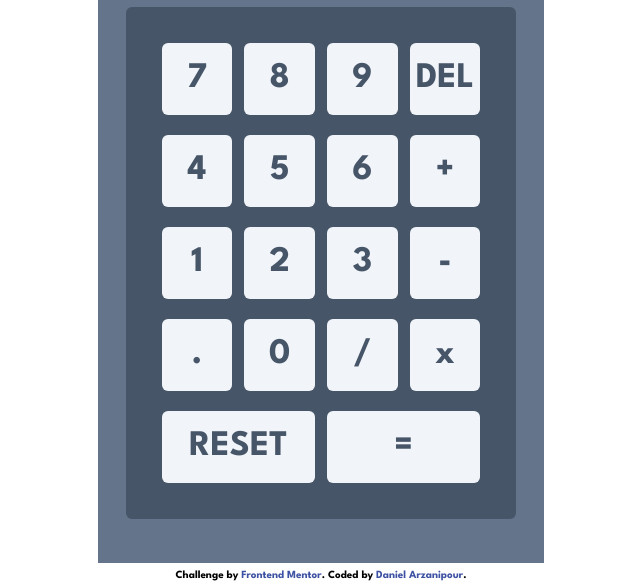
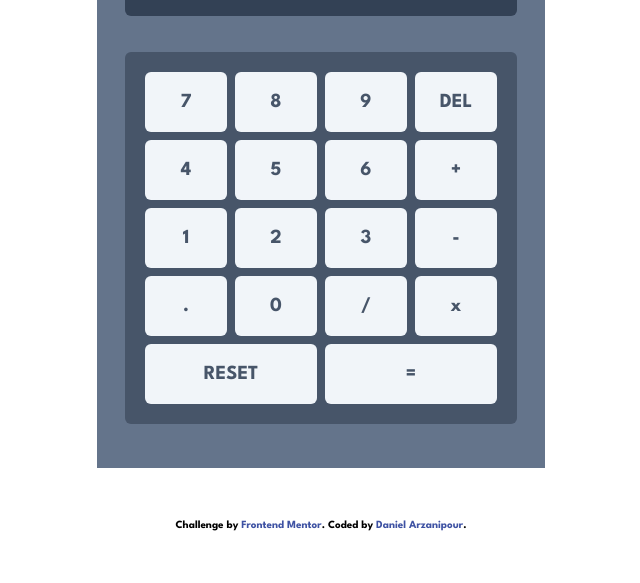
Before and after one commit to Frontend-Mentor-Projects-Daniel/calculator-app, a website: page index.html in a window 1280 px wide. Shown: the part 217-800 px from the top of the page, without its empty margins (319-959 px from the left). Drawn offline with Linux system fonts and the light colour scheme.

Commit message:
change layout

```diff
--- a/index.html
+++ b/index.html
@@ -36,9 +36,7 @@
       }
     </style>
   </head>
-  <body
-    class="flex flex-col items-center justify-between font-spartan font-bold"
-  >
+  <body class="wrapper font-spartan font-bold">
     <!-- ----------------
               HEADER
       --------------------- -->
@@ -51,7 +49,7 @@
             CALCULATOR
       --------------------- -->
       <div
-        class="flex max-w-lg flex-col bg-slate-500 px-7 pt-14 pb-11 text-slate-100"
+        class="mx-auto flex max-w-md flex-col bg-slate-500 px-7 pt-14 pb-11 text-slate-100"
       >
         <!-- title and theme switcher -->
         <div class="flex items-center justify-between">
@@ -65,47 +63,48 @@
         </div>
 
         <!-- buttons -->
-        <div class="mt-9 flex flex-col gap-5 rounded-md bg-slate-600 p-9">
-          <div class="btn-group">
+        <!-- <div class="mt-9 flex flex-col gap-5 rounded-md bg-slate-600 p-9"> -->
+        <div class="btn-group mt-9 rounded-md bg-slate-600 p-5">
+          <!-- <div class="btn-group"> -->
           <button class="btn">7</button>
           <button class="btn">8</button>
           <button class="btn">9</button>
           <button class="btn">DEL</button>
-          </div>
+          <!-- </div> -->
 
-          <div class="btn-group">
+          <!-- <div class="btn-group"> -->
           <button class="btn">4</button>
           <button class="btn">5</button>
           <button class="btn">6</button>
           <button class="btn">+</button>
-          </div>
+          <!-- </div> -->
 
-          <div class="btn-group">
+          <!-- <div class="btn-group"> -->
           <button class="btn">1</button>
           <button class="btn">2</button>
           <button class="btn">3</button>
           <button class="btn">-</button>
-          </div>
+          <!-- </div> -->
 
-          <div class="btn-group">
+          <!-- <div class="btn-group"> -->
           <button class="btn">.</button>
           <button class="btn">0</button>
           <button class="btn">/</button>
           <button class="btn">x</button>
-          </div>
+          <!-- </div> -->
 
-          <div class="btn-group">
+          <!-- <div class="btn-group"> -->
           <button
-              class="btn aspect-auto items-center justify-center self-center py-4"
+            class="btn col-span-2 items-center justify-center self-center py-4"
           >
             RESET
           </button>
           <button
-              class="btn aspect-auto items-center justify-center self-center py-4"
+            class="btn col-span-2 items-center justify-center self-center py-4"
           >
             =
           </button>
-          </div>
+          <!-- </div> -->
         </div>
       </div>
     </main>
--- a/src/css/input.css
+++ b/src/css/input.css
@@ -114,11 +114,15 @@
 
 @layer components {
   .btn-group {
-    @apply flex flex-wrap justify-between gap-3;
+    /* @apply flex flex-wrap justify-between gap-3; */
+    display: grid;
+    grid-gap: 0.5rem;
+    grid-template-columns: repeat(4, minmax(min(50px, 100%), 1fr));
   }
 
   .btn {
-    @apply flex min-w-[4rem] flex-shrink-0 flex-grow basis-16 items-center justify-center rounded-md bg-slate-100 p-4 text-4xl text-slate-600;
+    @apply flex items-center justify-center rounded-md bg-slate-100 p-4 text-xl text-slate-600;
+    /* @apply text-4xl; */
   }
 }
 /* max-w-[69px] */
@@ -136,3 +140,22 @@
     border: 0 !important;
   }
 }
+
+/*---------------------------------------------------------------
+                        COMPOSITIONS
+---------------------------------------------------------------*/
+
+.wrapper {
+  display: grid;
+  grid-template-columns:
+    1fr
+    min(65ch, 100%)
+    1fr;
+}
+.wrapper > * {
+  grid-column: 2;
+}
+.full-bleed {
+  width: 100%;
+  grid-column: 1 / 4;
+}
```
Also changed, not shown: src/css/output.css. Lines whose indentation alone changed are shown as unchanged.
